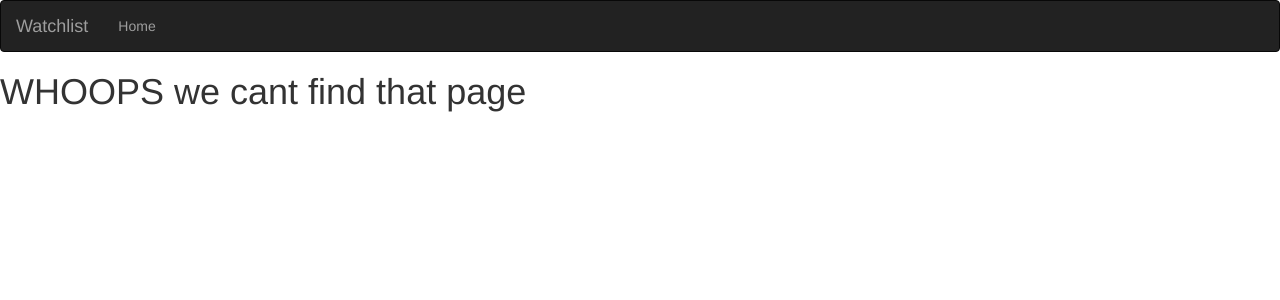
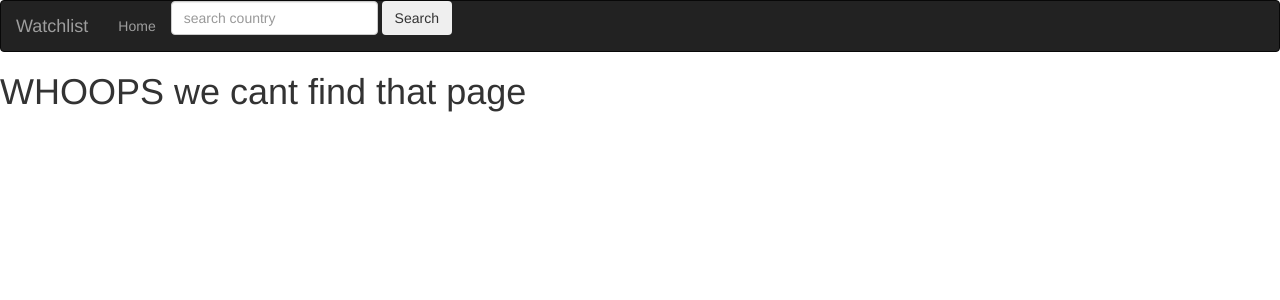
Before and after one commit to Daniel-Montet/prime-time-news, a Flask app: template app/templates/fourOwfour.html in a window 1280 px wide. Shown: the top 300 px of the page. Run offline with Flask 2, Linux system fonts and the light colour scheme; the template is opened without the code that fills it, so the values that code supplies are empty; some libraries are stand-ins or nearby versions.

Commit message:
Add search button to navigation bar

```diff
--- a/app/templates/navbar.html
+++ b/app/templates/navbar.html
@@ -12,6 +12,11 @@
         <div class="navbar-collapse collapse">
             <ul class="nav navbar-nav">
                 <li><a href="/">Home</a></li>
+            </ul>
+            <form class="form-inline">
+                <input class="form-control mr-sm-2" type="search" placeholder="search country" aria-label="Search">
+                <button class="btn btn-outline-secondary my-2 my-sm-0" type="submit">Search</button>
+            </form>
         </div>
 
     </div>
```
